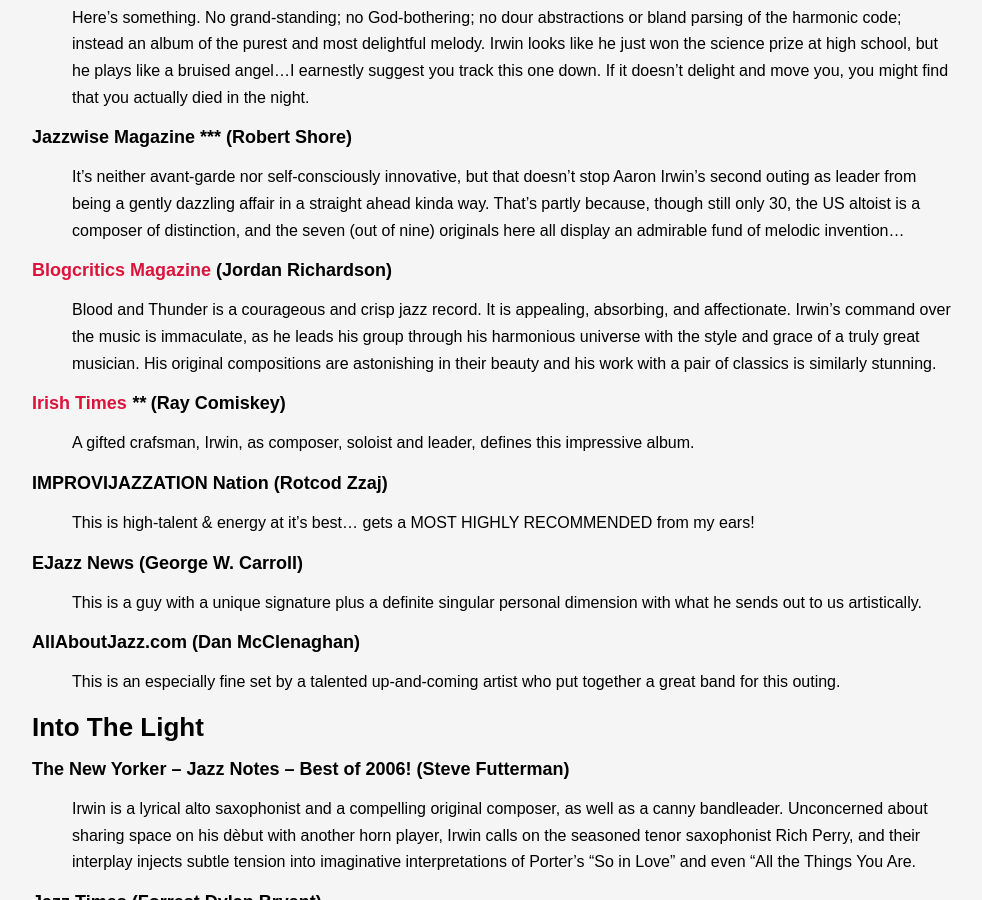
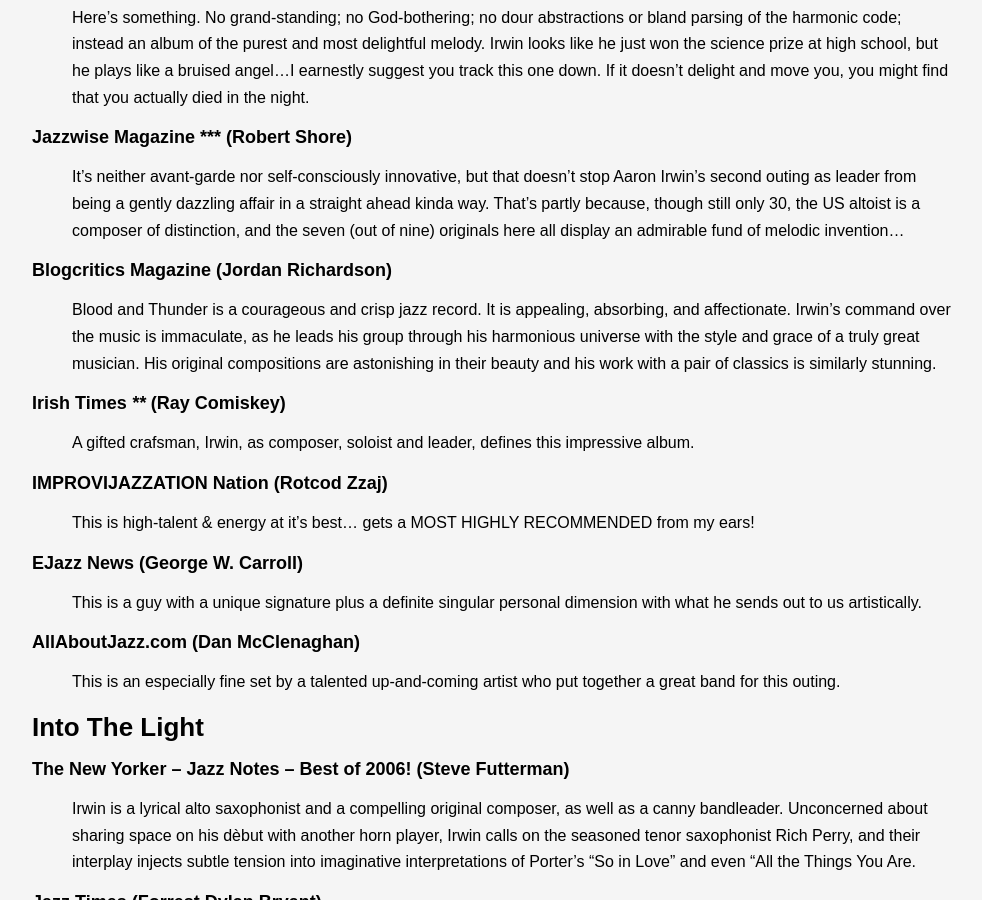
Before and after one commit to ryanve/aaronirwin.com, a Jekyll site: the page built from reviews.md, in a window 1280 px wide and 900 px high, scrolled down 3169 px. Shown: the whole window, without its empty margins (128-1110 px from the left). Built offline with Jekyll 4.4.1, drawn with Linux system fonts in a browser that asks for light colours; part of the change alters nothing that is shown.

```diff
--- a/reviews.md
+++ b/reviews.md
@@ -75,10 +75,10 @@ title: Reviews
 #### Jazzwise Magazine *** (Robert Shore)
 > It's neither avant-garde nor self-consciously innovative, but that doesn't stop Aaron Irwin's second outing as leader from being a gently dazzling affair in a straight ahead kinda way. That's partly because, though still only 30, the US altoist is a composer of distinction, and the seven (out of nine) originals here all display an admirable fund of melodic invention...
 
-#### [Blogcritics Magazine](https://blogcritics.org) (Jordan Richardson)
+#### Blogcritics Magazine (Jordan Richardson)
 > Blood and Thunder is a courageous and crisp jazz record. It is appealing, absorbing, and affectionate. Irwin's command over the music is immaculate, as he leads his group through his harmonious universe with the style and grace of a truly great musician. His original compositions are astonishing in their beauty and his work with a pair of classics is similarly stunning.
 
-#### [Irish Times](https://www.irishtimes.com) **** (Ray Comiskey)
+#### Irish Times **** (Ray Comiskey)
 > A gifted crafsman, Irwin, as composer, soloist and leader, defines this impressive album.
 
 #### IMPROVIJAZZATION Nation (Rotcod Zzaj)
```
